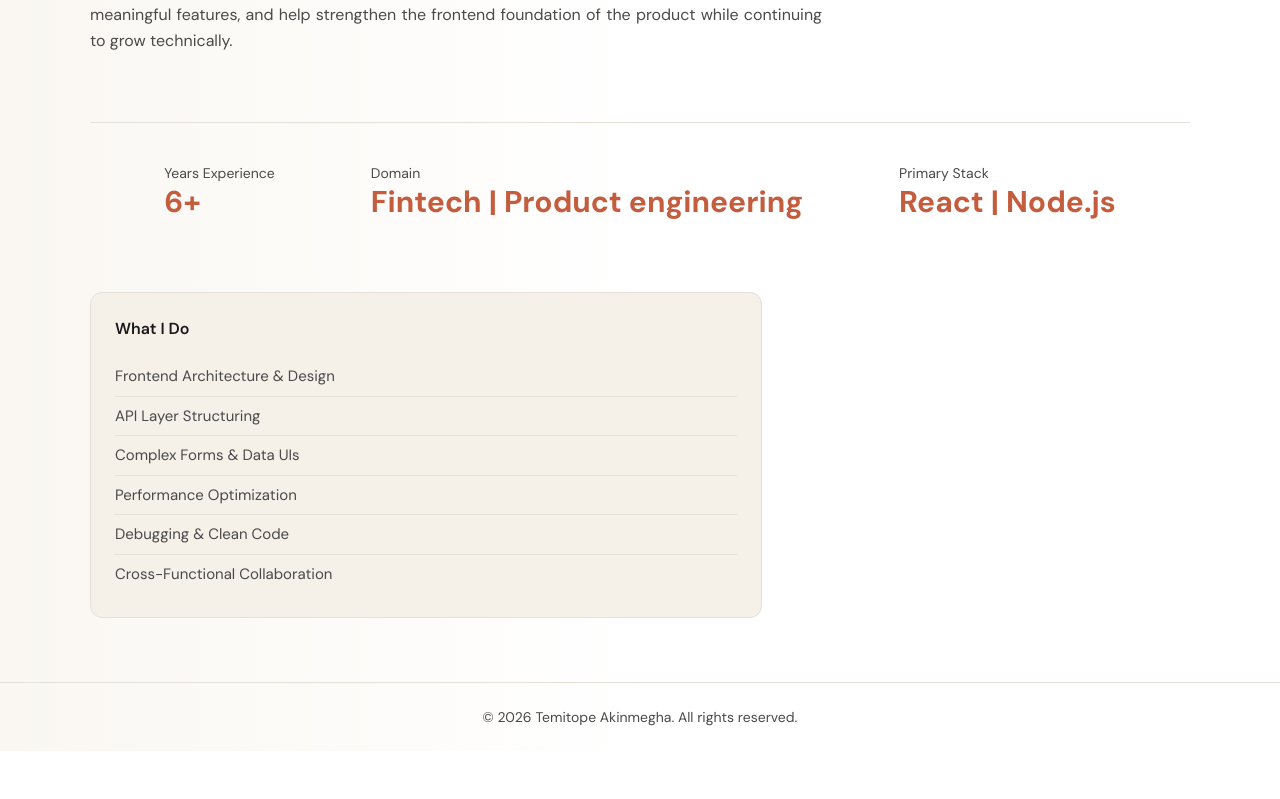
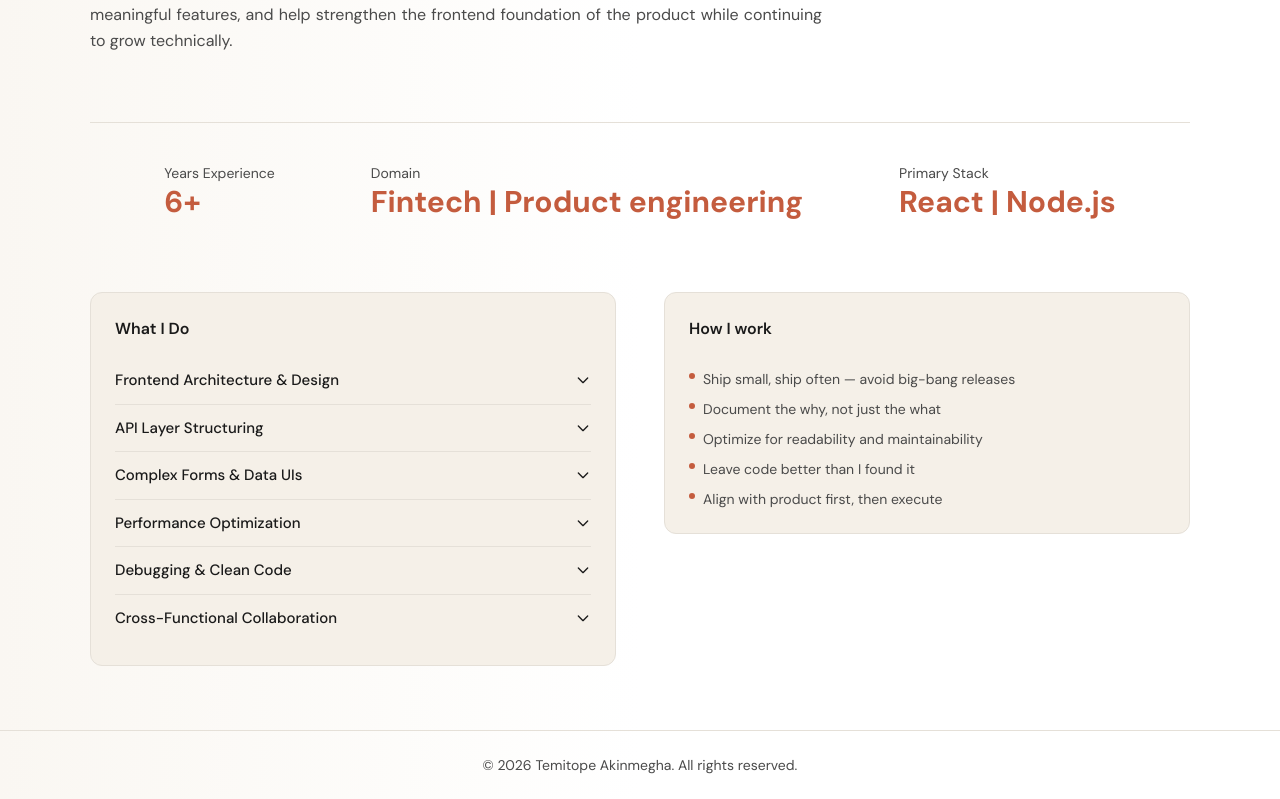
Before and after one commit to temitopeakin1/portfolio-web, an Angular app: page /about in a window 1280 px wide. Shown: the part 735-1534 px from the top of the page. Before the commit the page ends 1486 px from the top, so only its background shows below. Built offline with nearby package versions, Linux system fonts and the light colour scheme.

Commit message:
update about page - third section"

```diff
--- a/src/app/layout/layout.component.html
+++ b/src/app/layout/layout.component.html
@@ -13,7 +13,7 @@
         <a routerLink="/projects" routerLinkActive="!text-[var(--accent)]" (click)="closeMenu()" class="text-[var(--text-muted)] hover:text-[var(--accent)] no-underline text-[15px] font-medium transition-colors">Projects</a>
         <a routerLink="/blog" routerLinkActive="!text-[var(--accent)]" (click)="closeMenu()" class="text-[var(--text-muted)] hover:text-[var(--accent)] no-underline text-[15px] font-medium transition-colors">Blog</a>
         <a routerLink="/contact" routerLinkActive="!text-[var(--accent)]" (click)="closeMenu()" class="text-[var(--text-muted)] hover:text-[var(--accent)] no-underline text-[15px] font-medium transition-colors">Contact</a>
-        <a href="assets/documents/resume.pdf" target="_blank" rel="noopener noreferrer" (click)="closeMenu()" class="text-[var(--text-muted)] hover:text-[var(--accent)] no-underline text-[15px] font-medium transition-colors">Resume</a>
+        <a href="assets/documents/Temitope-Akinmegha_Senior-Software-Engineer-CV%20-%20Copy.pdf" target="_blank" rel="noopener noreferrer" (click)="closeMenu()" class="text-[var(--text-muted)] hover:text-[var(--accent)] no-underline text-[15px] font-medium transition-colors">Resume</a>
       </nav>
       <button
         type="button"
@@ -54,7 +54,7 @@
       <a routerLink="/projects" routerLinkActive="!text-[var(--accent)]" (click)="closeMenu()" class="text-[var(--text-muted)] hover:text-[var(--accent)] no-underline text-[15px] font-medium transition-colors">Projects</a>
       <a routerLink="/blog" routerLinkActive="!text-[var(--accent)]" (click)="closeMenu()" class="text-[var(--text-muted)] hover:text-[var(--accent)] no-underline text-[15px] font-medium transition-colors">Blog</a>
       <a routerLink="/contact" routerLinkActive="!text-[var(--accent)]" (click)="closeMenu()" class="text-[var(--text-muted)] hover:text-[var(--accent)] no-underline text-[15px] font-medium transition-colors">Contact</a>
-      <a href="assets/documents/resume.pdf" target="_blank" rel="noopener noreferrer" (click)="closeMenu()" class="text-[var(--text-muted)] hover:text-[var(--accent)] no-underline text-[15px] font-medium transition-colors">Resume</a>
+      <a href="assets/documents/Temitope-Akinmegha_Senior-Software-Engineer-CV%20-%20Copy.pdf" target="_blank" rel="noopener noreferrer" (click)="closeMenu()" class="text-[var(--text-muted)] hover:text-[var(--accent)] no-underline text-[15px] font-medium transition-colors">Resume</a>
     </nav>
   </header>
   <main class="flex-1">
--- a/src/app/pages/about/about.component.html
+++ b/src/app/pages/about/about.component.html
@@ -53,17 +53,73 @@
         </div>
       </div>
     </div>
-    <div class="mt-16">
-      <div class="rounded-xl p-6 max-w-2xl border" style="background-color: var(--bg-card); border-color: var(--border);">
+    <div class="mt-16 grid grid-cols-1 md:grid-cols-2 gap-12 items-start">
+      <div class="rounded-xl p-6 border flex flex-col" style="background-color: var(--bg-card); border-color: var(--border);">
         <h3 class="text-base font-semibold mb-4" style="color: var(--text);">What I Do</h3>
-        <ul class="list-none p-0 m-0">
-          <li class="text-[15px] py-2 border-b last:border-b-0" style="color: var(--text-muted); border-color: var(--border);">
-            Frontend Architecture & Design</li>
-          <li class="text-[15px] py-2 border-b last:border-b-0" style="color: var(--text-muted); border-color: var(--border);">API Layer Structuring</li>
-          <li class="text-[15px] py-2 border-b last:border-b-0" style="color: var(--text-muted); border-color: var(--border);">Complex Forms & Data UIs</li>
-          <li class="text-[15px] py-2 border-b last:border-b-0" style="color: var(--text-muted); border-color: var(--border);">Performance Optimization</li>
-          <li class="text-[15px] py-2 border-b last:border-b-0" style="color: var(--text-muted); border-color: var(--border);">Debugging & Clean Code</li>
-          <li class="text-[15px] py-2 border-b last:border-b-0" style="color: var(--text-muted); border-color: var(--border);">Cross-Functional Collaboration</li>
+        <div class="flex flex-col">
+          @for (item of whatIDoItems; track item.id) {
+            <div class="border-b last:border-b-0" style="border-color: var(--border);">
+              <button
+                type="button"
+                (click)="toggle(item.id)"
+                [attr.aria-expanded]="isOpen(item.id)"
+                [attr.aria-controls]="'panel-' + item.id"
+                [attr.id]="'accordion-' + item.id"
+                class="w-full flex items-center justify-between gap-3 py-3 text-left text-[15px] font-medium transition-colors rounded focus:outline-none focus-visible:ring-2 focus-visible:ring-offset-2 focus-visible:ring-[var(--accent)]"
+                style="color: var(--text);"
+              >
+                <span>{{ item.title }}</span>
+                <svg
+                  xmlns="http://www.w3.org/2000/svg"
+                  class="w-4 h-4 shrink-0 transition-transform duration-200"
+                  [class.rotate-180]="isOpen(item.id)"
+                  fill="none"
+                  viewBox="0 0 24 24"
+                  stroke="currentColor"
+                  stroke-width="2"
+                  aria-hidden="true"
+                >
+                  <path stroke-linecap="round" stroke-linejoin="round" d="M19 9l-7 7-7-7" />
+                </svg>
+              </button>
+              <div
+                [id]="'panel-' + item.id"
+                role="region"
+                [attr.aria-labelledby]="'accordion-' + item.id"
+                class="overflow-hidden transition-[max-height] duration-300 ease-out"
+                [style.max-height]="isOpen(item.id) ? '500px' : '0'"
+              >
+                <div class="pb-3 pt-0 text-sm leading-relaxed" style="color: var(--text-muted);">
+                  {{ item.content }}
+                </div>
+              </div>
+            </div>
+          }
+        </div>
+      </div>
+      <div class="rounded-xl p-6 border flex flex-col gap-3" style="background-color: var(--bg-card); border-color: var(--border);">
+        <h3 class="text-base font-semibold mb-4" style="color: var(--text);">How I work</h3>
+        <ul class="list-none p-0 m-0 space-y-2.5">
+          <li class="text-sm flex items-start gap-2" style="color: var(--text-muted);">
+            <span class="mt-1 shrink-0 w-1.5 h-1.5 rounded-full flex-shrink-0" style="background-color: var(--accent);"></span>
+            Ship small, ship often — avoid big-bang releases
+          </li>
+          <li class="text-sm flex items-start gap-2" style="color: var(--text-muted);">
+            <span class="mt-1 shrink-0 w-1.5 h-1.5 rounded-full flex-shrink-0" style="background-color: var(--accent);"></span>
+            Document the why, not just the what
+          </li>
+          <li class="text-sm flex items-start gap-2" style="color: var(--text-muted);">
+            <span class="mt-1 shrink-0 w-1.5 h-1.5 rounded-full flex-shrink-0" style="background-color: var(--accent);"></span>
+            Optimize for readability and maintainability
+          </li>
+          <li class="text-sm flex items-start gap-2" style="color: var(--text-muted);">
+            <span class="mt-1 shrink-0 w-1.5 h-1.5 rounded-full flex-shrink-0" style="background-color: var(--accent);"></span>
+            Leave code better than I found it
+          </li>
+          <li class="text-sm flex items-start gap-2" style="color: var(--text-muted);">
+            <span class="mt-1 shrink-0 w-1.5 h-1.5 rounded-full flex-shrink-0" style="background-color: var(--accent);"></span>
+            Align with product first, then execute
+          </li>
         </ul>
       </div>
     </div>
--- a/src/app/pages/about/about.component.ts
+++ b/src/app/pages/about/about.component.ts
@@ -1,8 +1,57 @@
 import { Component } from '@angular/core';
+
+export interface WhatIDoItem {
+  id: string;
+  title: string;
+  content: string;
+}
 
 @Component({
   selector: 'app-about',
   standalone: true,
   templateUrl: './about.component.html',
 })
-export class AboutComponent {}
+export class AboutComponent {
+  openId: string | null = null;
+
+  whatIDoItems: WhatIDoItem[] = [
+    {
+      id: 'frontend-architecture',
+      title: 'Frontend Architecture & Design',
+      content: 'I design and implement frontend structure that scales: clear component boundaries, consistent patterns, and alignment with design systems. This includes choosing state management (React Query, Context, or Redux when needed), folder structure, and shared primitives so new features slot in without friction and the codebase stays maintainable as the team grows.',
+    },
+    {
+      id: 'api-layer',
+      title: 'API Layer Structuring',
+      content: 'I structure the boundary between UI and backend with typed API clients, centralised error handling, and sensible caching (e.g. React Query). I keep data-fetching logic out of components, define clear contracts with the backend, and ensure loading and error states are handled consistently across the app so the frontend remains predictable and easy to change.',
+    },
+    {
+      id: 'complex-forms',
+      title: 'Complex Forms & Data UIs',
+      content: 'I build complex forms (multi-step, conditional fields, validation) and data-heavy interfaces such as tables, filters, and dashboards. I focus on accessibility, clear validation feedback, and performance with large datasets (e.g. virtualisation or pagination) so users can complete tasks efficiently without hitting UX or performance bottlenecks.',
+    },
+    {
+      id: 'performance',
+      title: 'Performance Optimization',
+      content: 'I work on bundle size, code-splitting, lazy loading, and runtime performance (render optimisation, memoisation, virtualisation where needed). I use Core Web Vitals and real-user metrics to prioritise improvements and ensure the application stays fast and responsive as features are added.',
+    },
+    {
+      id: 'debugging',
+      title: 'Debugging & Clean Code',
+      content: 'I prioritise readable, well-structured code and clear naming so that debugging and refactoring are straightforward. I use systematic debugging (repro steps, narrowing scope, tools like React DevTools and network inspection) and support quality with tests and light documentation where they add the most value.',
+    },
+    {
+      id: 'collaboration',
+      title: 'Cross-Functional Collaboration',
+      content: 'I work closely with product, design, and backend to align on requirements, feasibility, and timelines. I translate specs into technical tasks, flag trade-offs early, and keep handoffs clear so we ship the right thing without surprises. I find this collaboration essential for building products that both meet business goals and stay technically sound.',
+    },
+  ];
+
+  toggle(id: string): void {
+    this.openId = this.openId === id ? null : id;
+  }
+
+  isOpen(id: string): boolean {
+    return this.openId === id;
+  }
+}
```
Also changed, not shown: 1 other file (tests, documents, lock files or other folders).
